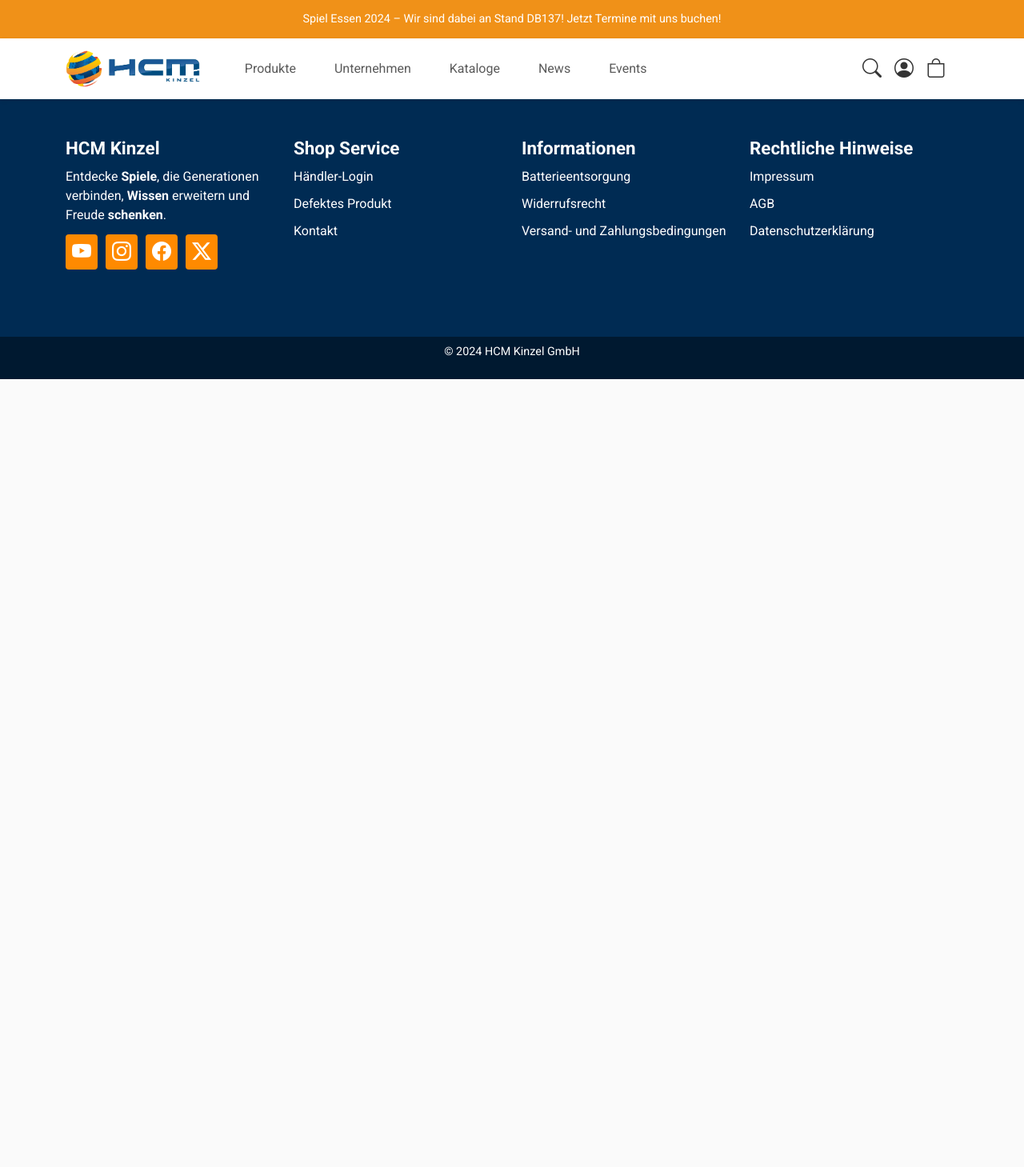
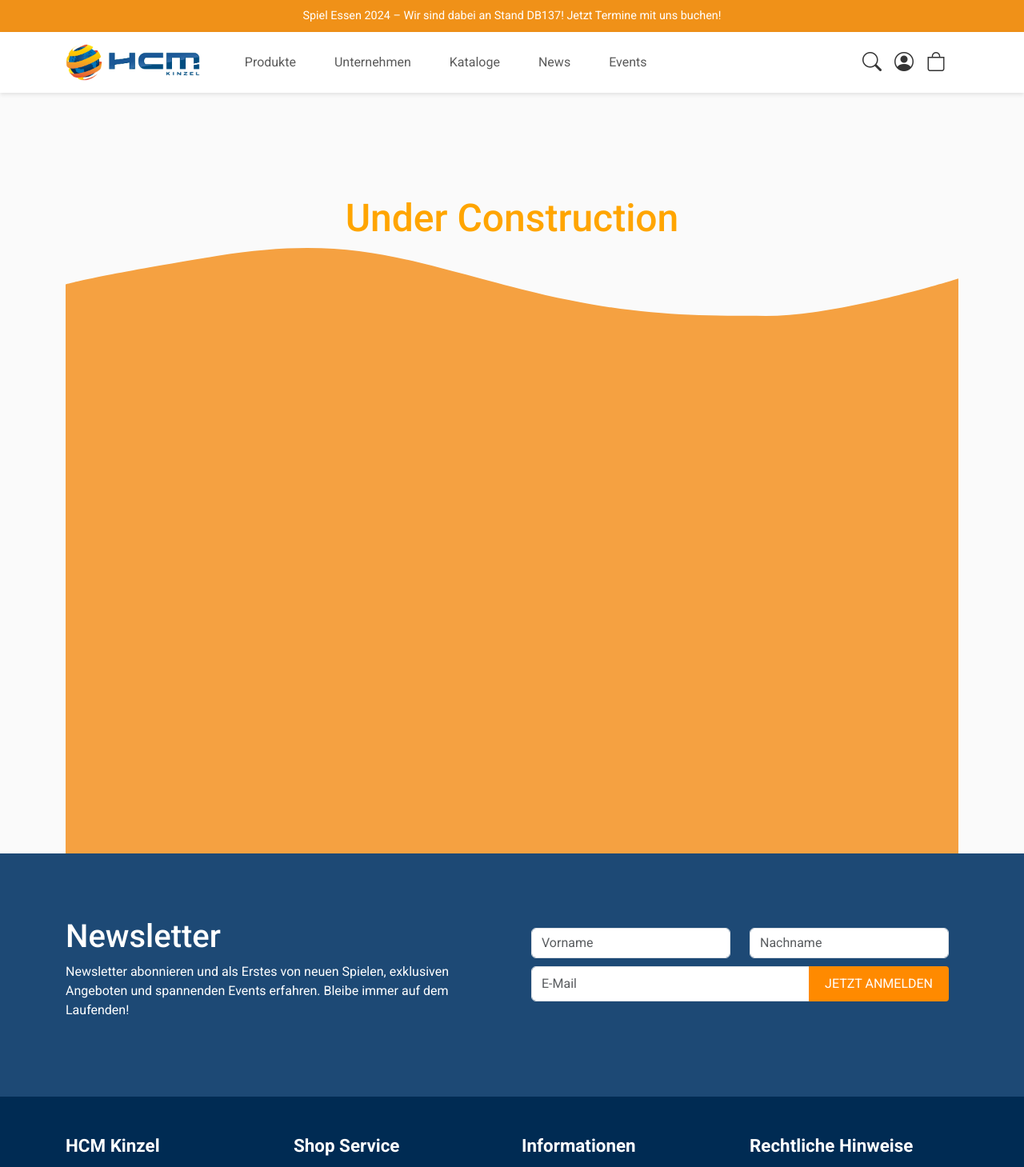
Before and after one commit to on23db/T4_Projekt_Barg_Denise, a Vue app: page /placeholder in a window 1280 px wide. Shown: the top 1459 px of the page at 80% size. Before the commit the page ends 800 px from the top, so only its background shows below. Built offline with nearby package versions, Linux system fonts and the light colour scheme.

Commit message:
Added: view files, Newsletter and breadcrumbs

```diff
--- a/src/App.vue
+++ b/src/App.vue
@@ -5,6 +5,7 @@
     <!-- Hier ändern sich die Komponenten -->
     <router-view></router-view>
 
+    <newsletter />
     <Footer />
   </div>
 </template>
@@ -12,12 +13,14 @@
 <script>
 import Navbar from './components/Navbar.vue';
 import Footer from './components/footer.vue';
+import newsletter from './components/newsletter.vue';
 
 export default {
   name: 'App',
   components: {
     Navbar,
     Footer,
+    newsletter,
   },
 };
 </script>
--- a/src/components/Navbar.vue
+++ b/src/components/Navbar.vue
@@ -1,6 +1,6 @@
 <template>
-  <div class="information text-center">Spiel Essen 2024 – Wir sind dabei an Stand DB137! Jetzt Termine mit uns buchen!</div>
-  <nav class="navbar navbar-expand-lg">
+  <div class="information container-fluid text-center">Spiel Essen 2024 – Wir sind dabei an Stand DB137! Jetzt Termine mit uns buchen!</div>
+  <nav class="navbar navbar-expand-lg sticky-top">
     <div class="container-lg">
       <!-- Linker Bereich: Logo -->
      <router-link class="navbar-brand" to="/">
@@ -19,22 +19,22 @@
             <router-link class="nav-link" to="/product">Produkte</router-link>
           </li>
           <li class="nav-item">
-            <router-link class="nav-link" to="/unternehmen">Unternehmen</router-link>
+            <router-link class="nav-link" to="/placeholder">Unternehmen</router-link>
           </li>
           <li class="nav-item">
-            <router-link class="nav-link" to="/kataloge">Kataloge</router-link>
+            <router-link class="nav-link" to="/placeholder">Kataloge</router-link>
           </li>
           <li class="nav-item">
-            <router-link class="nav-link" to="/news">News</router-link>
+            <router-link class="nav-link" to="/placeholder">News</router-link>
           </li>
           <li class="nav-item">
-            <router-link class="nav-link" to="/events">Events</router-link>
+            <router-link class="nav-link" to="/placeholder">Events</router-link>
           </li>
         </ul>
         <!-- Rechter Bereich: Icons -->
         <div class="d-flex">
           <router-link class="me-3" to="/"><i class="bi bi-search"></i></router-link>
-          <router-link class="me-3" to="/konto"><i class="bi bi-person-circle"></i></router-link>
+          <router-link class="me-3" to="/login"><i class="bi bi-person-circle"></i></router-link>
           <router-link class="me-3" to="/warenkorb"><i class="bi bi-bag"></i></router-link>
         </div>
       </div>
@@ -55,17 +55,9 @@
 display: flex;
 justify-content: center;
 align-items: center;
-height: 6vh;
+height: 5vh;
 margin-bottom: 0px;
 font-size: 0.9rem;
-}
-
-@media (max-width: 576px) {
-.information {
-  font-size: 0.75rem;
-  height: auto;
-  padding: 10px;
-}
 }
 
 nav {
--- /dev/null
+++ b/src/components/newsletter.vue
@@ -0,0 +1,65 @@
+<template>
+    <div class="Newsletter">
+    <div class="container-lg">
+      <div class="row align-items-center">
+        <!-- Überschrift linke Spalte -->
+        <div class="col-lg">
+          <h1>Newsletter</h1>
+          <p>Newsletter abonnieren und als Erstes von neuen Spielen, exklusiven Angeboten und spannenden Events erfahren. Bleibe immer auf dem Laufenden!</p>
+        </div>
+
+        <!-- Formular rechte Spalte -->
+        <div class="col-lg">
+          <div class="container-lg">
+            <div class="row">
+              <div class="col">
+                <input type="text" class="form-control" placeholder="Vorname" aria-label="Vorname">
+              </div>
+              <div class="col">
+                <input type="text" class="form-control" placeholder="Nachname" aria-label="Nachname">
+              </div>
+            </div>
+            <div class="row">
+                <div class="input-group mb-3">
+                    <input type="text" class="form-control" placeholder="E-Mail" aria-label="E-Mail" aria-describedby="button-addon2">
+                    <button class="btn" type="button" id="button-addon2">JETZT ANMELDEN</button>
+                </div>
+            </div>
+          </div>
+        </div>
+      </div>
+    </div>
+</div>
+  </template>
+
+  <script>
+  export default {
+    name: 'newsletter',
+  };
+  </script>
+
+  <style scoped>
+
+.Newsletter {
+    background-color: #1D4975;
+    color: white;
+    padding-top: 10vh;
+    padding-bottom: 10vh;
+  }
+
+  input {
+    margin-bottom: 10px;
+  }
+
+  .input-group .btn{
+    margin-bottom: 10px;
+  }
+
+.btn {
+    background-color: #FF8A00;
+    color: white;
+    border: none;
+    padding: 10px 20px;
+    border-radius: 4px;
+  }
+  </style>
--- a/src/router.js
+++ b/src/router.js
@@ -2,6 +2,7 @@
 import { createRouter, createWebHistory } from 'vue-router';
 import Home from './views/Home.vue';
 import Login from './views/Login.vue';
+import Placeholder from './views/Placeholder.vue';
 
 const routes = [
   {
@@ -14,6 +15,11 @@
     name: 'Login',
     component: Login,
   },
+  {
+    path: '/placeholder',
+    name: 'Placeholder',
+    component: Placeholder,
+  },
 ];
 
 const router = createRouter({
--- a/src/views/Login.vue
+++ b/src/views/Login.vue
@@ -2,10 +2,16 @@
     <div>
       <h1>Login-Seite</h1>
     </div>
+    <Breadcrumbs />
   </template>
 
   <script>
+import Breadcrumbs from '@/components/breadcrumbs.vue';
+
   export default {
     name: 'Login',
+    components: {
+      Breadcrumbs,
+    },
   };
   </script>
--- /dev/null
+++ b/src/views/Placeholder.vue
@@ -0,0 +1,21 @@
+<template>
+      <h1>Under Construction</h1>
+      <div class="container">
+      <img src="/src/assets/Background_orange.svg" alt="Orangener Hintergrund" class="img-fluid">
+    </div>
+  </template>
+
+  <script>
+  export default {
+    name: 'Placeholder',
+  };
+  </script>
+
+<style scoped>
+h1 {
+    text-align: center;
+    margin-top: 10%;
+    font-size: 3em;
+    color: #FFA500;
+  }
+</style>
```
Also changed, not shown: src/components/breadcrumbs.vue (added, +14 -0 lines), src/assets/Background_orange.svg (added).
